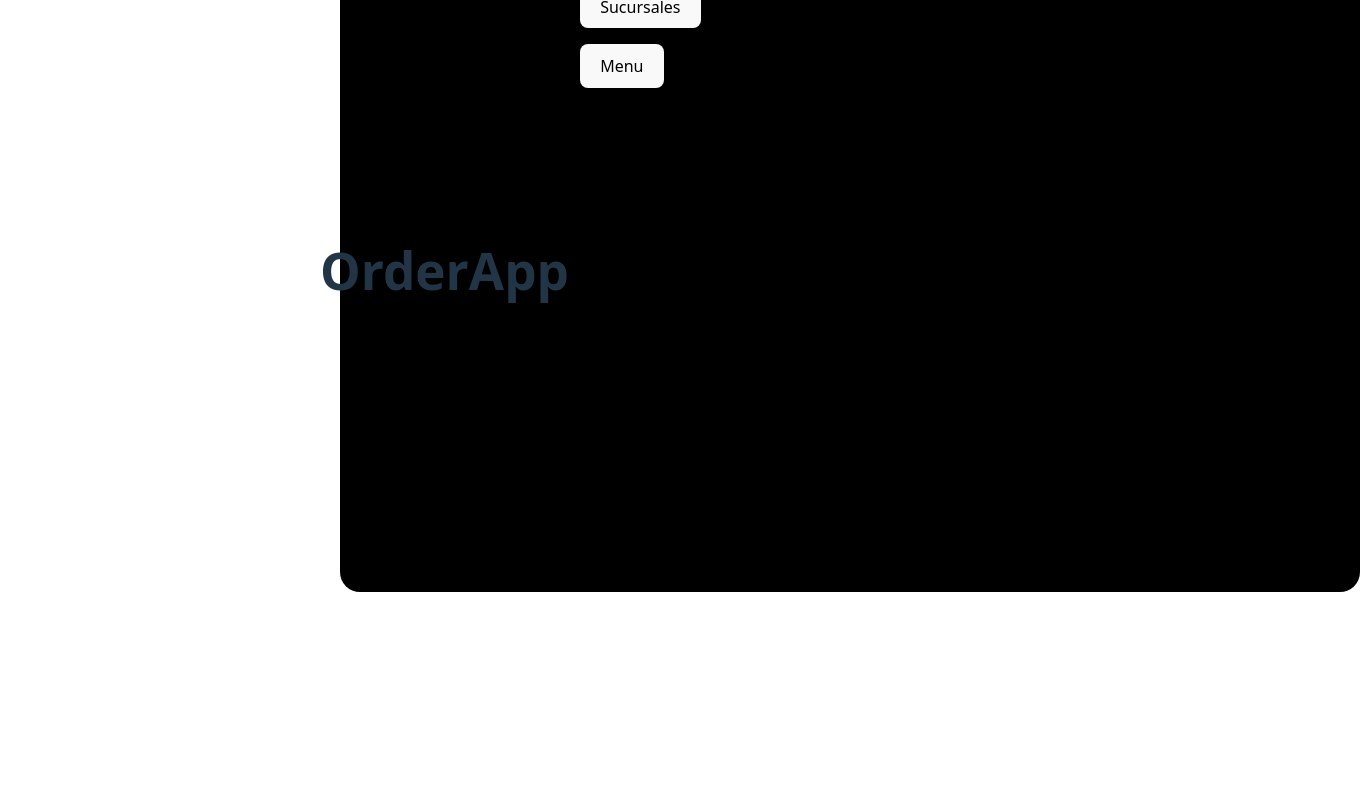
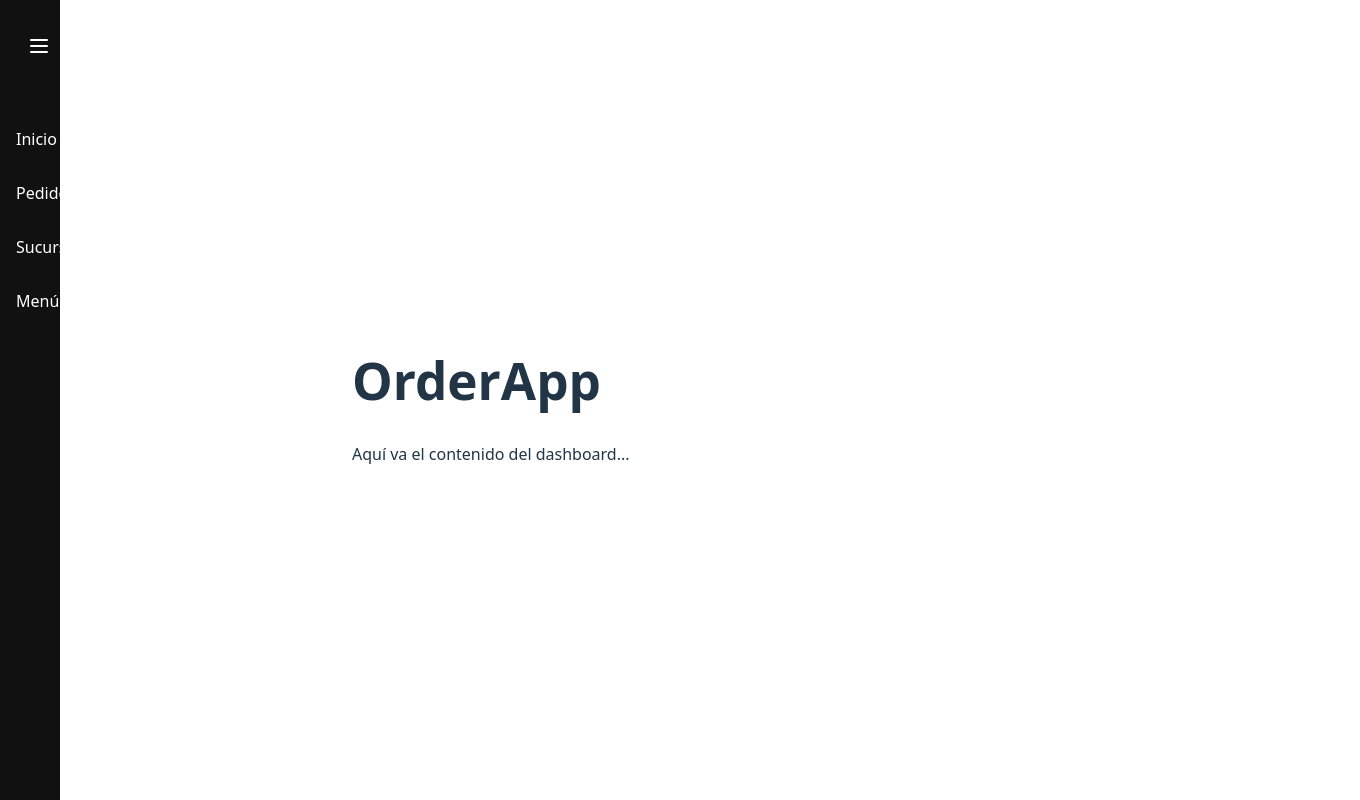
Before and after one commit to LautyGonzalez/OrderApp, a React (Vite) app: page / in a window 1280 px wide. Shown: the whole page, 1360 px wide, since content can reach past the window. Built offline with nearby package versions, Linux system fonts and the light colour scheme.

Commit message:
Admin page

```diff
--- a/package.json
+++ b/package.json
@@ -10,6 +10,7 @@
     "preview": "vite preview"
   },
   "dependencies": {
+    "lucide-react": "^0.541.0",
     "react": "^19.1.1",
     "react-dom": "^19.1.1",
     "react-router": "^7.8.1"
--- a/src/App.jsx
+++ b/src/App.jsx
@@ -7,6 +7,7 @@ function App() {
   return (
     <div>
       {/* <Login/> */}
+      {/* */}
       <Dashboard/>
     </div>
   );
--- a/src/components/dashboard/dashboard-nav/dashboard-nav.css
+++ b/src/components/dashboard/dashboard-nav/dashboard-nav.css
@@ -1,20 +1,48 @@
-.container{
-    margin: -160% 0px 0px -102%;
-    width: 100%;
+.sidebar {
+  position: fixed;
+  top: 0;
+  left: 0;
+  height: 100vh;
+  width: 60px;
+  background-color: #111;
+  color: white;
+  transition: width 0.3s ease;
+  overflow: hidden;
+  padding-top: 1rem;
+  display: flex;
+  flex-direction: column;
+  align-items: flex-start;
 }
 
-.navbar{
-    display: flex;
-    margin-top: 200px;
-    padding-top:200px;
-    padding-bottom:74%;
-    background-color: black;
-    border-radius: 20px;
-    width:200px;
-    height: 100%;
-
+.sidebar.open {
+  width: 200px;
 }
 
-.tittle{
-    margin: 0px;
+.menu-toggle {
+  background: none;
+  border: none;
+  color: white;
+  margin: 0.5rem;
+  cursor: pointer;
 }
+
+.nav-links {
+  display: flex;
+  flex-direction: column;
+  margin-top: 2rem;
+  width: 100%;
+}
+
+.nav-links button {
+  background: none;
+  border: none;
+  color: white;
+  padding: 1rem;
+  text-align: left;
+  width: 100%;
+  cursor: pointer;
+}
+
+.nav-links button:hover {
+  background: #333;
+}
--- a/src/components/dashboard/dashboard-nav/dashboard-nav.jsx
+++ b/src/components/dashboard/dashboard-nav/dashboard-nav.jsx
@@ -1,27 +1,24 @@
 import { useState } from "react";
 import "./dashboard-nav.css"
+import { Menu, X } from "lucide-react";
 
-function DashboardNav() {
+const DashboardNav= () => {
+
+    const [isOpen, setIsOpen] = useState(false);
+
   return (
-    <div className="container">
-        <h1 className="tittle">Order</h1>
-        <div className="navbar">
-            <li>
-                <ul>
-                    <button>Inicio</button>
-                </ul>
-                <ul>
-                    <button>Pedidos</button>
-                </ul>
-                <ul>
-                    <button>Sucursales</button>
-                </ul>
-                <ul>
-                    <button>Menu</button>
-                </ul>
-            </li>
-        </div>
+    <div className={`sidebar ${isOpen ? "open" : ""}`}>
+      {/* Botón hamburguesa */}
+      <button className="menu-toggle" onClick={() => setIsOpen(!isOpen)}>
+        {isOpen ? <X size={24} /> : <Menu size={24} />}
+      </button>
 
+      <nav className="nav-links">
+        <button>Inicio</button>
+        <button>Pedidos</button>
+        <button>Sucursales</button>
+        <button>Menú</button>
+      </nav>
     </div>
   );
 }
--- a/src/components/dashboard/dashboard.css
+++ b/src/components/dashboard/dashboard.css
@@ -0,0 +1,8 @@
+.dashboard {
+  display: flex;
+}
+
+.dashboard-content {
+  flex: 1;
+  padding: 2rem;
+}
--- a/src/components/dashboard/dashboard.jsx
+++ b/src/components/dashboard/dashboard.jsx
@@ -4,13 +4,12 @@ import "./dashboard.css"
 
 const Dashboard = () => {
   return (
-    <div>
-        <h1 class="title">OrderApp</h1>
-        <DashboardNav/>
-        <div>
-
-        </div>
-
+    <div className="dashboard">
+      <DashboardNav />
+      <div className="dashboard-content">
+        <h1>OrderApp</h1>
+        <p>Aquí va el contenido del dashboard...</p>
+      </div>
     </div>
   );
 }
```
Also changed, not shown: src/components/admin/Admin.css (added), src/components/admin/Admin.jsx (added), 1 other file (tests, documents, lock files or other folders).
